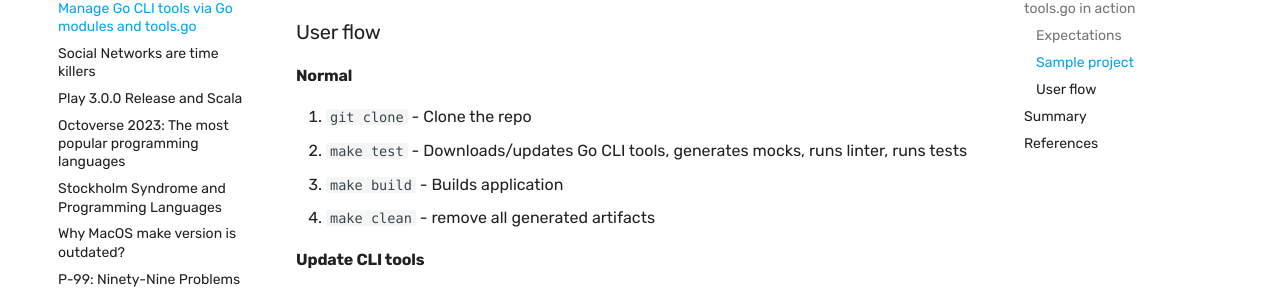
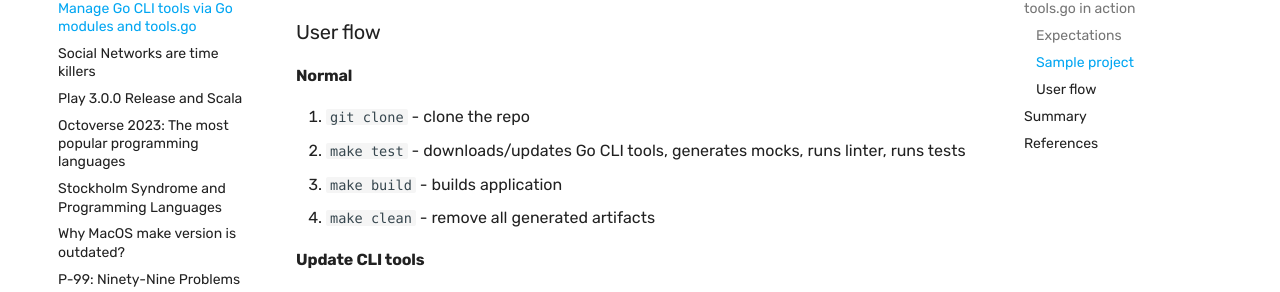
Before and after one commit to halyph/mind-flow, an MkDocs documentation site: the page built from docs/blog/2023/2023-11-27-tools-go.md, in a window 1280 px wide and 900 px high, scrolled down 4869 px. Shown: the part 153-445 px from the top of the window. Built offline with MkDocs 1.6.1 and Material for MkDocs 9.7.7, drawn with Linux system fonts in a browser that asks for light colours; some web fonts are replaced; comment, search, counter and statistics services are not loaded.

```diff
--- a/docs/blog/2023/2023-11-27-tools-go.md
+++ b/docs/blog/2023/2023-11-27-tools-go.md
@@ -209,9 +209,9 @@ func (Foo) Process(input int) int {
 
 #### Normal
 
-1. `git clone` - Clone the repo
-2. `make test` - Downloads/updates Go CLI tools, generates mocks, runs linter, runs tests
-3. `make build` - Builds application
+1. `git clone` - clone the repo
+2. `make test` - downloads/updates Go CLI tools, generates mocks, runs linter, runs tests
+3. `make build` - builds application
 4. `make clean` - remove all generated artifacts
 
 #### Update CLI tools
```
